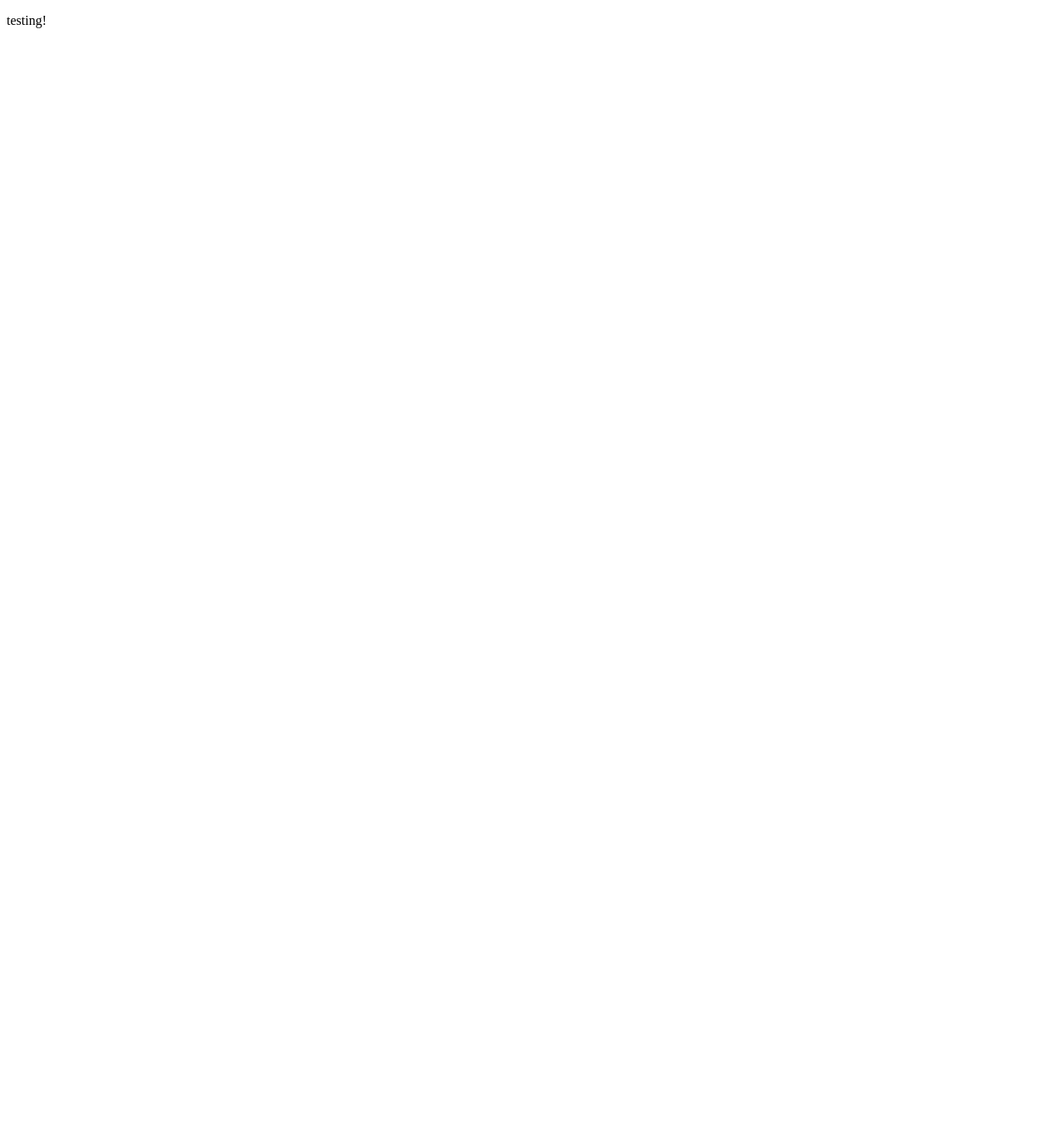
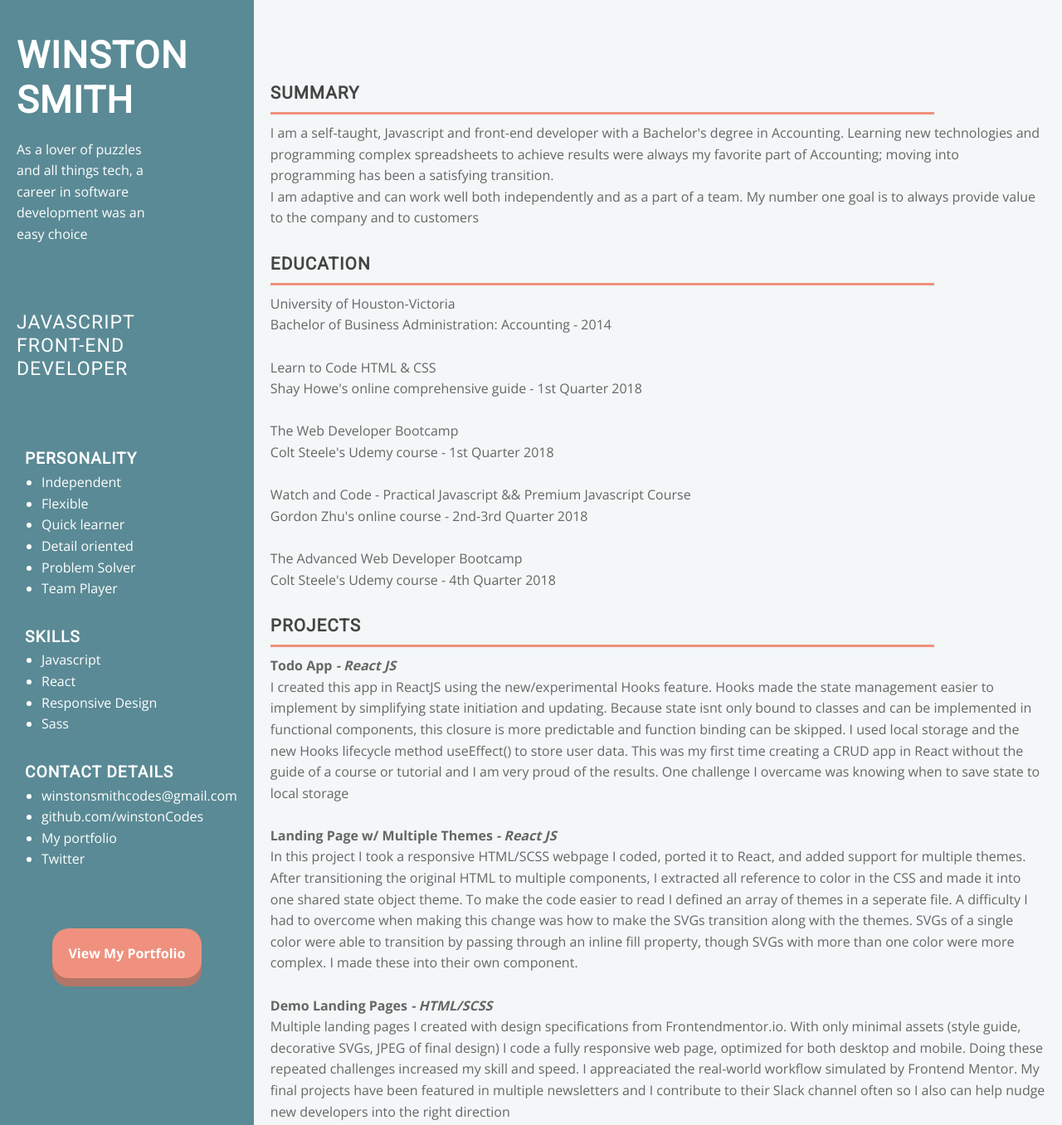
Before and after one commit to winstonCodes/resume, a plain HTML site: page index.html in a window 1280 px wide. Shown: the top 1356 px of the page at 83% size. Before the commit the page ends 800 px from the top, so only its background shows below. Drawn offline with nearby package versions, Linux system fonts and the light colour scheme.

Commit message:
add styling and rough-draft of content

```diff
--- a/index.html
+++ b/index.html
@@ -4,7 +4,92 @@
     <meta charset="utf-8">
     <title>Winston Smith</title>
   </head>
+  <link rel="stylesheet" href="./index.css">
+  <link href="https://fonts.googleapis.com/css?family=Open+Sans:light,bold|Roboto:regular,light" rel="stylesheet">
   <body>
-    <p>testing!</p>
+    <section>
+      <div class="intro">
+        <h1 class="header">Winston <br>
+            Smith
+        </h1>
+        <p class="intro-desc">
+          As a lover of puzzles and all things tech, a career in software development was an easy choice
+        </p>
+        <h3>
+          Javascript<br>Front-End
+          <br>Developer
+        </h3>
+      </div>
+      <div class="highlights">
+        <h4>Personality</h4>
+        <ul>
+          <li>Independent</li>
+          <li>Flexible</li>
+          <li>Quick learner</li>
+          <li>Detail oriented</li>
+          <li>Problem Solver</li>
+          <li>Team Player</li>
+        </ul>
+      </div>
+      <div class="highlights">
+        <h4>Skills</h4>
+        <ul>
+          <li>Javascript</li>
+          <li>React</li>
+          <li>Responsive Design</li>
+          <li>Sass</li>
+        </ul>
+      </div>
+      <div class="highlights">
+        <h4>Contact Details</h4>
+        <ul>
+          <li>
+            <a href="mailto:winstonsmithcodes@gmail.com?Subject=Hi%20Winston" target="_top">winstonsmithcodes@gmail.com</a>
+          </li>
+          <li>
+            <a href="https://github.com/winstonCodes">github.com/winstonCodes</a>
+          </li>
+          <li>
+            <a href="https://winstonCodes.github.io/portfolio">My portfolio</a>
+          </li>
+          <li>
+            <a href="https://www.twitter.com/winstoncodes">Twitter
+          </a>
+        </li>
+        </ul>
+      </div>
+      <a href="https://winstoncodes.github.io/portfolio" class="call-to-action">View My Portfolio</a>
+    </section>
+    <main>
+      <h2>Summary</h2>
+      <p>
+        I am a self-taught, Javascript and front-end developer with a Bachelor's degree in Accounting. Learning new technologies and programming complex spreadsheets to achieve results were always my favorite part of Accounting; moving into programming has been a satisfying transition.<br>
+        I am adaptive and can work well both independently and as a part of a team. My number one goal is to always provide value to the company and to customers
+      </p>
+      <h2>Education</h2>
+      <p>
+        University of Houston-Victoria<br>
+        Bachelor of Business Administration: Accounting - 2014<br><br>
+        Learn to Code HTML & CSS<br>
+        Shay Howe's online comprehensive guide - 1st Quarter 2018<br><br>
+        The Web Developer Bootcamp<br>
+        Colt Steele's Udemy course - 1st Quarter 2018<br><br>
+        Watch and Code - Practical Javascript && Premium Javascript Course<br>
+        Gordon Zhu's online course - 2nd-3rd Quarter 2018<br><br>
+        The Advanced Web Developer Bootcamp<br>
+        Colt Steele's Udemy course - 4th Quarter 2018
+      </p>
+      <h2>Projects</h2>
+      <p>
+        <strong>Todo App<em> - React JS</em></strong> <br>
+        I created this app in ReactJS using the new/experimental Hooks feature. Hooks made the state management easier to implement by simplifying state initiation and updating. Because state isnt only bound to classes and can be implemented in functional components, this closure is more predictable and function binding can be skipped. I used local storage and the new Hooks lifecycle method useEffect() to store user data. This was my first time creating a CRUD app in React without the guide of a course or tutorial and I am very proud of the results. One challenge I overcame was knowing when to save state to local storage
+        <br><br>
+        <strong>Landing Page w/ Multiple Themes<em> - React JS</em></strong> <br>
+        In this project I took a responsive HTML/SCSS webpage I coded, ported it to React, and added support for multiple themes. After transitioning the original HTML to multiple components, I extracted all reference to color in the CSS and made it into one shared state object theme. To make the code easier to read I defined an array of themes in a seperate file. A difficulty I had to overcome when making this change was how to make the SVGs transition along with the themes. SVGs of a single color were able to transition by passing through an inline fill property, though SVGs with more than one color were more complex. I made these into their own component.
+        <br><br>
+        <strong>Demo Landing Pages<em> - HTML/SCSS</em></strong><br>
+        Multiple landing pages I created with design specifications from Frontendmentor.io. With only minimal assets (style guide, decorative SVGs, JPEG of final design) I code a fully responsive web page, optimized for both desktop and mobile. Doing these repeated challenges increased my skill and speed. I appreaciated the real-world workflow simulated by Frontend Mentor. My final projects have been featured in multiple newsletters and I contribute to their Slack channel often so I also can help nudge new developers into the right direction
+      </p>
+    </main>
   </body>
 </html>
--- /dev/null
+++ b/index.sass
@@ -0,0 +1,141 @@
+*
+    margin: 0
+    padding: 0
+    box-sizing: border-box
+    border: 0
+
+body
+  font-size: 16px
+  line-height: 1.6
+  display: flex
+  color: white
+  font-family: "Open Sans", sans-serif
+  font-weight: lighter
+
+h1, h2, h3, h4
+  line-height: 1.2
+  text-transform: uppercase
+  font-family: Roboto, sans-serif
+  letter-spacing: 1px
+
+h1
+  font-size: 2.8em
+h2
+  font-size: 1.3em
+h3
+  font-size: 1.44em
+  font-weight: lighter
+h4
+  font-size: 1.2em
+
+main
+  background-color: #f3f7f7
+  color: #666
+  h2
+    padding-bottom: 10px
+    color: #444
+    border-bottom: solid 3px #ef917e
+  p
+    padding-top: 10px
+    margin-bottom: 30px
+
+section
+  background-color: #5a8a95
+  a
+    color: inherit
+    text-decoration: none
+  a:hover
+    color: #444
+  .highlights
+    h4
+      line-height: 1.6
+    ul
+      margin-bottom: 30px
+  .call-to-action
+    position: relative
+    margin: 40px auto
+    background-color: #ef917e
+    height: 60px
+    line-height: 60px
+    width: 180px
+    border-radius: 20px
+    box-shadow: 0 10px #B27567
+    text-align: center
+    font-weight: bold
+  .call-to-action:hover
+    top: 3px
+    box-shadow: 0 7px #B27567
+    color: inherit
+  .call-to-action:active
+    top: 6px
+    box-shadow: 0 4px #B27567
+
+@media (min-width: 800px)
+  section
+    width: 315px
+    padding: 40px 20px 0
+    display: flex
+    flex-direction: column
+
+  .highlights
+    margin-left: 10px
+    li
+      margin-left: 20px
+
+  .intro
+    .header
+      padding-bottom: 20px
+    .intro-desc
+      width: 180px
+      margin-bottom: 80px
+    h3
+      padding-bottom: 80px
+
+  main
+    display: flex
+    flex-direction: column
+    padding: 100px 20px 0
+    h2
+      max-width: 800px
+    p
+      max-width: 1000px
+
+
+@media (max-width: 800px)
+  body
+    flex-wrap: wrap
+
+  section,
+  main
+    width: 100%
+
+  section
+    text-align: center
+    display: flex
+    flex-direction: column
+    .header
+      padding: 20px
+    .intro-desc
+      padding: 20px
+      width: 100%
+      max-width: 500px
+      margin: auto
+    h3
+      padding: 20px
+    .highlights
+      padding: 20px
+      width: 100%
+      max-width: 250px
+      margin: auto
+      h4
+        margin-bottom: 10px
+      ul
+        text-align: center
+        list-style: none
+    .call-to-action
+      margin-top: 0
+      margin-bottom: 70px
+  main
+    padding: 20px
+    h2
+      padding-left: 30vw
```
Also changed, not shown: index.css, index.scss (deleted), 1 other file.
